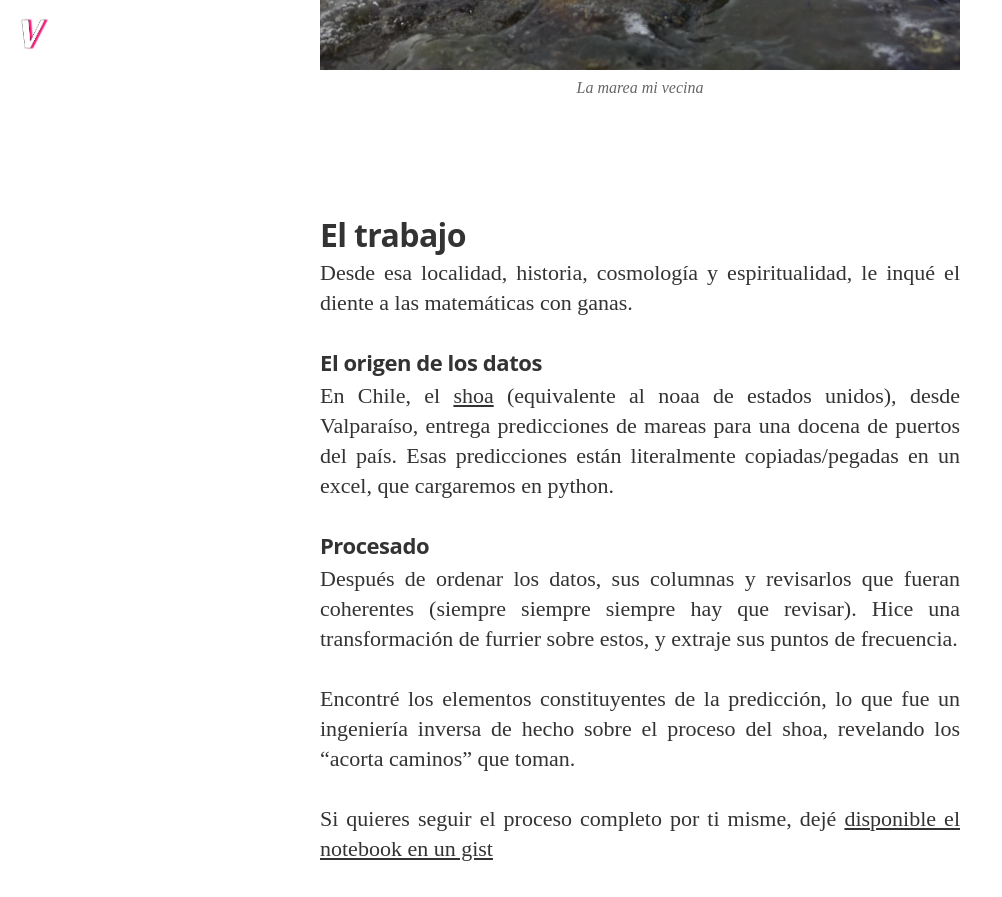
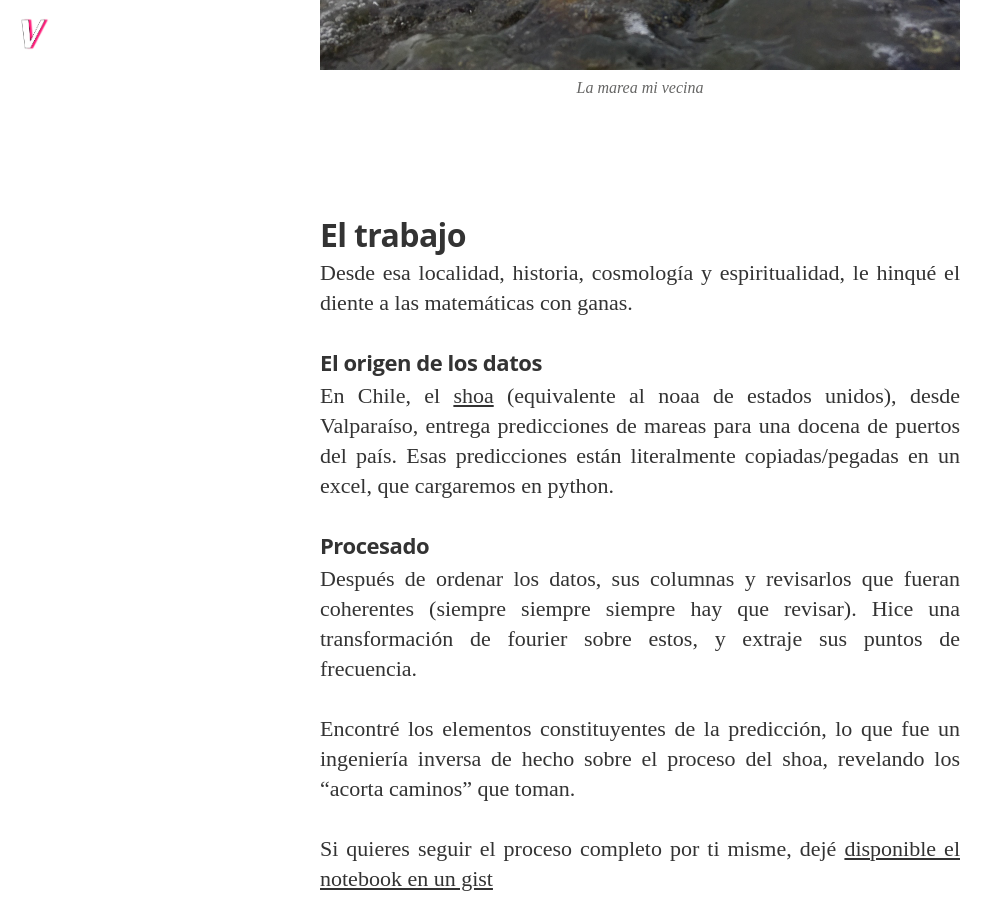
Before and after one commit to verasativa/verasativa.github.io, a Jekyll site: the page built from _posts/2020-08-07-mareas-castro.md, in a window 1280 px wide and 1400 px high, scrolled down 3179 px. Shown: the top 897 px of the window, without its empty margins (0-1002 px from the left). Built offline with Jekyll 4.4.1, drawn with Linux system fonts in a browser that asks for light colours; nearby versions of some CDN libraries; some web fonts are replaced; some of the changed text lies outside the part shown.

Commit message:
fix: mareas spell

```diff
--- a/_posts/2020-08-07-mareas-castro.md
+++ b/_posts/2020-08-07-mareas-castro.md
@@ -3,7 +3,7 @@
 title:  "Haciendo ingenería inversa a las mareas de Castro, Chiloé"
 date:   2020-08-07 12:11 -0400+
 image: "/assets/img/posts/mareas-castro.png"
-tags: Furrier señales
+tags: Fourier señales
 ---
 ## Introducción
 A causa de la importancia de la transformación de Lorentz para la relatividad especial, arrastraba un interés general en las transformaciones matemáticas hace unos meses. Pero siendo mi orientación de aprendizaje extremadamente practica, sentía que necesitaba un ejercicio practico, para aprender algo valioso.
@@ -26,18 +26,18 @@
 ![La marea mi vecina](/assets/img/posts/marea.jpg)
 
 ## El trabajo
-Desde esa localidad, historia, cosmología y espiritualidad, le inqué el diente a las matemáticas con ganas.
+Desde esa localidad, historia, cosmología y espiritualidad, le hinqué el diente a las matemáticas con ganas.
 ### El origen de los datos
 En Chile, el [shoa](shoa.cl/php/mareas.php) (equivalente al noaa de estados unidos), desde Valparaíso, entrega predicciones de mareas para una docena de puertos del país.
 Esas predicciones están literalmente copiadas/pegadas en un excel, que cargaremos en python.
 ### Procesado
-Después de ordenar los datos, sus columnas y revisarlos que fueran coherentes (siempre siempre siempre hay que revisar). Hice una transformación de furrier sobre estos, y extraje sus puntos de frecuencia.
+Después de ordenar los datos, sus columnas y revisarlos que fueran coherentes (siempre siempre siempre hay que revisar). Hice una transformación de fourier sobre estos, y extraje sus puntos de frecuencia.
 
 Encontré los elementos constituyentes de la predicción, lo que fue un ingeniería inversa de hecho sobre el proceso del shoa, revelando los "acorta caminos" que toman.
 
 Si quieres seguir el proceso completo por ti misme, dejé [disponible el notebook en un gist](https://gist.github.com/verasativa/c7be95ab77652c7806ba3aedd749ee98)
 
-![Transformación de Furrier a mareas de Castro, Chiloé](/assets/img/posts/furrier-mareas-castro.png)
+![Transformación de Fourier a mareas de Castro, Chiloé](/assets/img/posts/fourrier-mareas-castro.png)
 
 __Podemos ver los componentes:__
 
```
Also changed, not shown: assets/img/posts/fourier-mareas-castro.png (renamed from assets/img/posts/furrier-mareas-castro.png).
